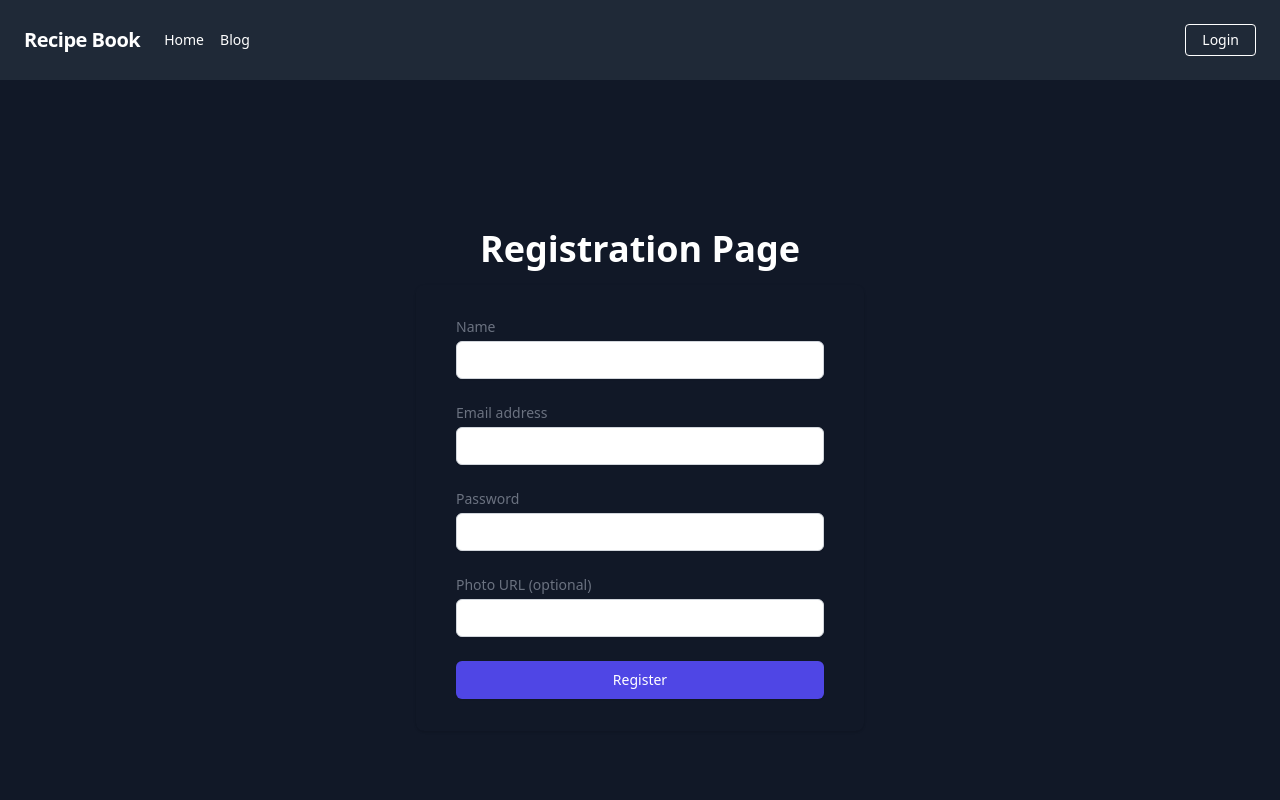
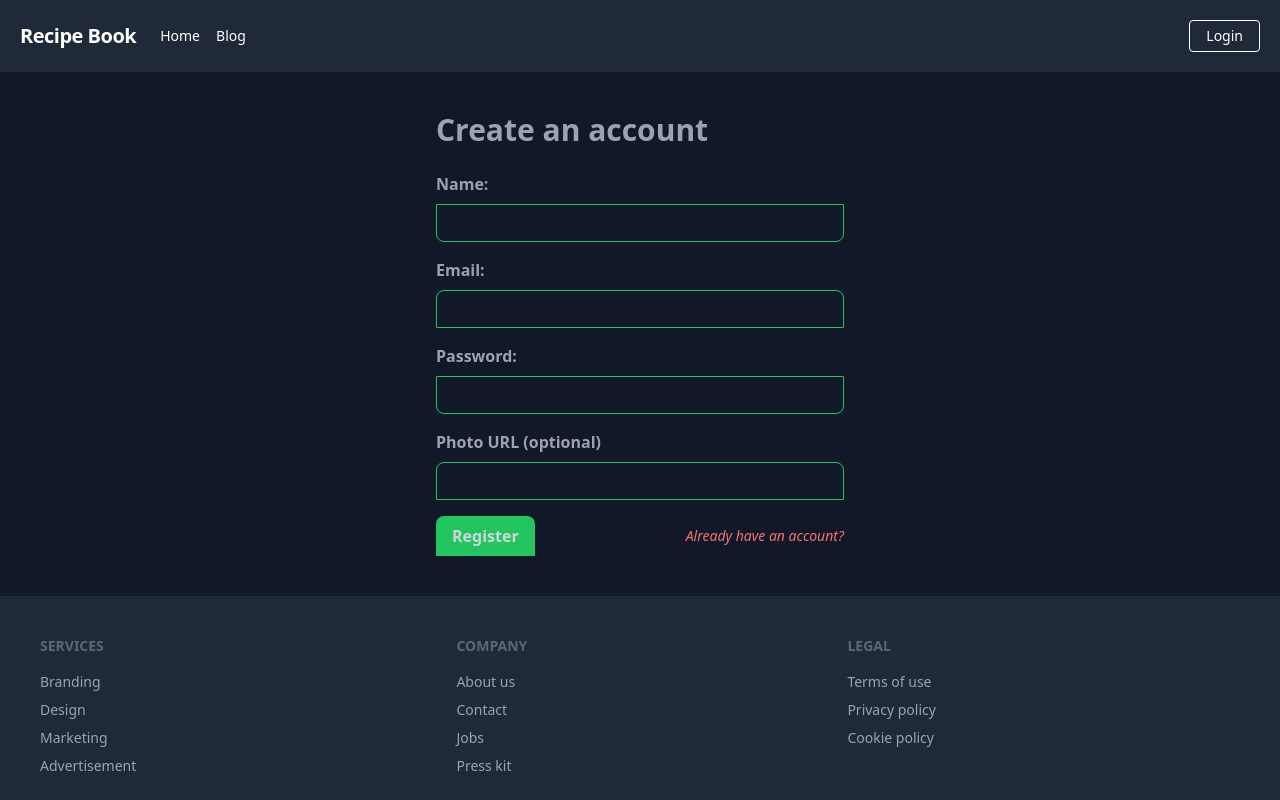
Before and after one commit to bayzidhasan6666/recipeBook-client-side, a React (Vite) app: page /register in a window 1280 px wide. Shown: the top 800 px of the page. Built offline with nearby package versions, Linux system fonts and the light colour scheme.

Commit message:
registration validate

```diff
--- a/src/Pages/Login/Login.jsx
+++ b/src/Pages/Login/Login.jsx
@@ -167,11 +167,14 @@
             <span>Sign in with GitHub</span>
           </button>
         </div>
-        <Link to={`/register`}>
-          <p className="rounded text-sm italic text-emerald-500  mt-5">
-            New To Website ? Please Register
-          </p>
-        </Link>
+        <div className="w-fit">
+          {' '}
+          <Link to={`/register`}>
+            <p className="rounded text-sm italic text-red-400 hover:text-red-50 underline ">
+              New To Website ? Please Register
+            </p>
+          </Link>
+        </div>
       </div>
     </div>
   );
--- /dev/null
+++ b/src/Pages/NavLink/NavLink.jsx
@@ -0,0 +1,15 @@
+import React from 'react';
+
+const NavLink = () => {
+  return (
+    <NavLink
+      to="/"
+      exact // Add the exact prop
+      className="block mt-4 md:inline-block md:mt-0 text-white hover:text-gray-200 mr-4"
+    >
+      Home
+    </NavLink>
+  );
+};
+
+export default NavLink;
--- a/src/Pages/Register/Register.jsx
+++ b/src/Pages/Register/Register.jsx
@@ -1,154 +1,120 @@
-import { useState } from 'react';
+import React, { useState } from 'react';
+import { Link } from 'react-router-dom';
 import { ToastContainer, toast } from 'react-toastify';
 import 'react-toastify/dist/ReactToastify.css';
+import { createUserWithEmailAndPassword, getAuth } from 'firebase/auth';
+import app from '../../firebase/firebase.config';
 
-const Register = () => {
-  const [name, setName] = useState('');
-  const [email, setEmail] = useState('');
-  const [password, setPassword] = useState('');
-  const [photoUrl, setPhotoUrl] = useState('');
+const auth = getAuth(app);
 
-  const handleNameChange = (event) => {
-    setName(event.target.value);
-  };
+function Register() {
+  const [error, setError] = useState('');
 
-  const handleEmailChange = (event) => {
-    setEmail(event.target.value);
-  };
+  const handleSubmit = (event) => {
+    event.preventDefault();
+    setError('');
+    const name = event.target.name.value;
+    const email = event.target.email.value;
+    const password = event.target.password.value;
+    const photoURL = event.target.photoURL.value;
+    console.log(name, email, password, photoURL);
 
-  const handlePasswordChange = (event) => {
-    setPassword(event.target.value);
-  };
-
-  const handlePhotoUrlChange = (event) => {
-    setPhotoUrl(event.target.value);
-  };
-
-  const handleRegister = (event) => {
-    event.preventDefault();
-
-    // Validate email and password fields
+    // validation
     if (!email || !password) {
-      toast.error('Please enter both email and password fields');
+      toast.error('Email and password cannot be empty');
+      return;
+    } else if (password.length < 6) {
+      toast.error('Password must be at least 6 characters long');
       return;
     }
 
-    // Validate password length
-    if (password.length < 6) {
-      toast.error('Password should be at least 6 characters long');
-      return;
-    }
+    createUserWithEmailAndPassword(auth, email, password)
+      .then((result) => {
+        const loggedUser = result.user;
+        console.log(loggedUser);
+        setError('');
+        event.target.reset();
+        toast.success('User has been created successfully');
+      })
+      .catch((error) => {
+        console.log(error.message);
+        toast.error(error.message);
+      });
+  };
 
-    // Add code here to handle the registration process with name/email/password/photoUrl
-    // ...
-    toast.success('Registration successful!');
-
-    // Reset form fields
-    setName('');
-    setEmail('');
-    setPassword('');
-    setPhotoUrl('');
-  };
   return (
-    <div className="bg-gray-900 min-h-screen flex flex-col justify-center sm:py-12">
-      <div className="sm:mx-auto sm:w-full sm:max-w-md">
-        <h1 className="text-4xl font-bold text-center text-white">
-          Registration Page
+    <div className="max-w-md mx-auto rounded-xl py-10  p-5 text-gray-300">
+      <h1 className="text-3xl font-bold text-gray-400 mb-6">
+        Create an account
       </h1>
-        <div className="mt-4 py-8 px-4 shadow sm:rounded-lg sm:px-10">
-          <form onSubmit={handleRegister} className="space-y-6">
-            <div>
-              <label
-                htmlFor="name"
-                className="block text-sm font-medium text-gray-500"
-              >
-                Name
+      <form onSubmit={handleSubmit}>
+        <div className="mb-4">
+          <label className="block font-bold text-gray-400 mb-2" htmlFor="name">
+            Name:
           </label>
-              <div className="mt-1">
           <input
+            className="appearance-none border border-green-500 bg-transparent rounded-b-lg w-full py-2 px-3 leading-tight focus:outline-none focus:shadow-outline"
             id="name"
-                  name="name"
             type="text"
-                  autoComplete="name"
             required
-                  className="appearance-none block w-full px-3 py-2 border border-gray-300 rounded-md shadow-sm placeholder-gray-400 focus:outline-none focus:ring-indigo-500 focus:border-indigo-500 sm:text-sm"
-                  value={name}
-                  onChange={handleNameChange}
           />
         </div>
-            </div>
-            <div>
-              <label
-                htmlFor="email"
-                className="block text-sm font-medium text-gray-500"
-              >
-                Email address
+        <div className="mb-4">
+          <label className="block font-bold text-gray-400 mb-2" htmlFor="email">
+            Email:
           </label>
-              <div className="mt-1">
           <input
+            className="appearance-none border border-green-500 bg-transparent rounded-t-lg w-full py-2 px-3 leading-tight focus:outline-none focus:shadow-outline"
             id="email"
-                  name="email"
             type="email"
-                  autoComplete="email"
             required
-                  className="appearance-none block w-full px-3 py-2 border border-gray-300 rounded-md shadow-sm placeholder-gray-400 focus:outline-none focus:ring-indigo-500 focus:border-indigo-500 sm:text-sm"
-                  value={email}
-                  onChange={handleEmailChange}
           />
         </div>
-            </div>
-            <div>
+        <div className="mb-4">
           <label
+            className="block font-bold text-gray-400 mb-2"
             htmlFor="password"
-                className="block text-sm font-medium text-gray-500"
           >
-                Password
+            Password:
           </label>
-              <div className="mt-1">
           <input
+            className="appearance-none border rounded-b-lg border-green-500 bg-transparent  w-full py-2 px-3 leading-tight focus:outline-none focus:shadow-outline"
             id="password"
-                  name="password"
             type="password"
-                  autoComplete="new-password"
             required
-                  className="appearance-none block w-full px-3 py-2 border border-gray-300 rounded-md shadow-sm placeholder-gray-400 focus:outline-none focus:ring-indigo-500 focus:border-indigo-500 sm:text-sm"
-                  value={password}
-                  onChange={handlePasswordChange}
           />
         </div>
-            </div>
-            <div>
+        <div className="mb-4">
           <label
-                htmlFor="photoUrl"
-                className="block text-sm font-medium text-gray-500"
+            className="block font-bold text-gray-400 mb-2"
+            htmlFor="photoURL"
           >
             Photo URL (optional)
           </label>
-              <div className="mt-1">
           <input
-                  id="photoUrl"
-                  name="photoUrl"
-                  type="text"
-                  autoComplete="photo-url"
-                  className="appearance-none block w-full px-3 py-2 border border-gray-300 rounded-md shadow-sm placeholder-gray-400 focus:outline-none focus:ring-indigo-500 focus:border-indigo-500 sm:text-sm"
-                  value={photoUrl}
-                  onChange={handlePhotoUrlChange}
+            className="appearance-none border border-green-500 bg-transparent rounded-t-lg w-full py-2 px-3 leading-tight focus:outline-none focus:shadow-outline"
+            id="photoURL"
+            type="url"
           />
-              </div>
-            </div>
-            <div>
+        </div>{' '}
+        <div className="flex items-center justify-between">
           <button
+            className="bg-green-500 hover:bg-green-600 text-gray-300 py-2 px-4 font-bold rounded-t-lg focus:outline-none focus:shadow-outline"
             type="submit"
-                className="w-full flex justify-center py-2 px-4 border border-transparent rounded-md shadow-sm text-sm font-medium text-white bg-indigo-600 hover:bg-indigo-700 focus:outline-none focus:ring-2 focus:ring-offset-2 focus:ring-indigo-500"
           >
             Register
           </button>
+          <Link
+            to="/login"
+            className="inline-block align-baseline italic  text-sm text-red-400 hover:text-red-500"
+          >
+            Already have an account?
+          </Link>
         </div>
       </form>
-        </div>
-      </div>
-      <ToastContainer></ToastContainer>
+      <ToastContainer />
     </div>
   );
-};
+}
+
 export default Register;
--- a/src/Pages/Shared/Header/Header.jsx
+++ b/src/Pages/Shared/Header/Header.jsx
@@ -1,28 +1,28 @@
 import React from 'react';
-import { Link } from 'react-router-dom';
+import { NavLink } from 'react-router-dom';
 
 const Header = ({ user, onLogout }) => {
   return (
-    <nav className="flex items-center justify-between flex-wrap bg-gray-800 shadow-xl p-6">
+    <nav className="flex items-center justify-between flex-wrap bg-gray-800 shadow-xl p-5 ">
       <div className="flex items-center flex-shrink-0 text-white mr-6">
-        <Link to="/" className="font-semibold text-xl tracking-tight">
+        <NavLink to="/" className="font-semibold text-xl tracking-tight">
           Recipe Book
-        </Link>
+        </NavLink>
       </div>
       <div className="flex-grow block w-full md:flex md:items-center md:w-auto">
         <div className="text-sm md:flex-grow">
-          <Link
+          <NavLink
             to="/"
             className="block mt-4 md:inline-block md:mt-0 text-white hover:text-gray-200 mr-4"
           >
             Home
-          </Link>
-          <Link
+          </NavLink>
+          <NavLink
             to="/blog"
             className="block mt-4 md:inline-block md:mt-0 text-white hover:text-gray-200 mr-4"
           >
             Blog
-          </Link>
+          </NavLink>
         </div>
         <div>
           {user ? (
@@ -41,12 +41,12 @@
               </button>
             </div>
           ) : (
-            <Link
+            <NavLink
               to="/login"
               className="inline-block text-sm px-4 py-2 leading-none border rounded text-white border-white hover:border-transparent hover:text-blue-500 hover:bg-white mt-4 md:mt-0"
             >
               Login
-            </Link>
+            </NavLink>
           )}
         </div>
       </div>
```
Also changed, not shown: src/Pages/Home/Home.jsx (+57 -21 lines). Lines whose indentation alone changed are shown as unchanged.
